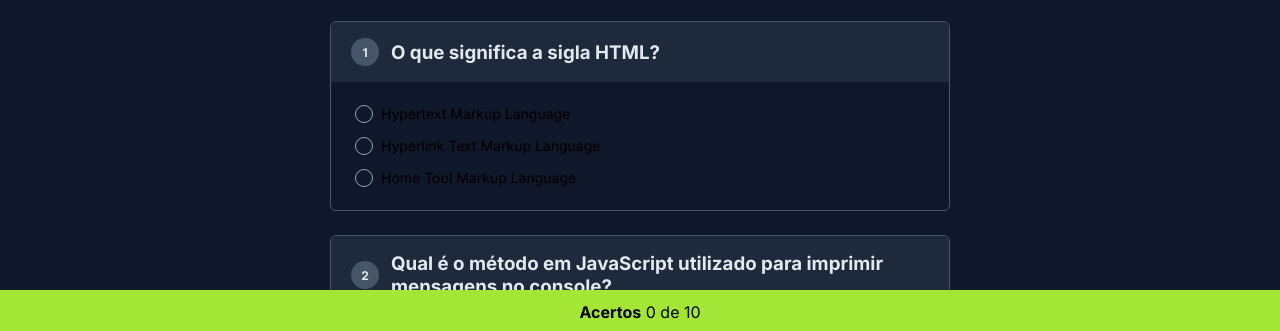
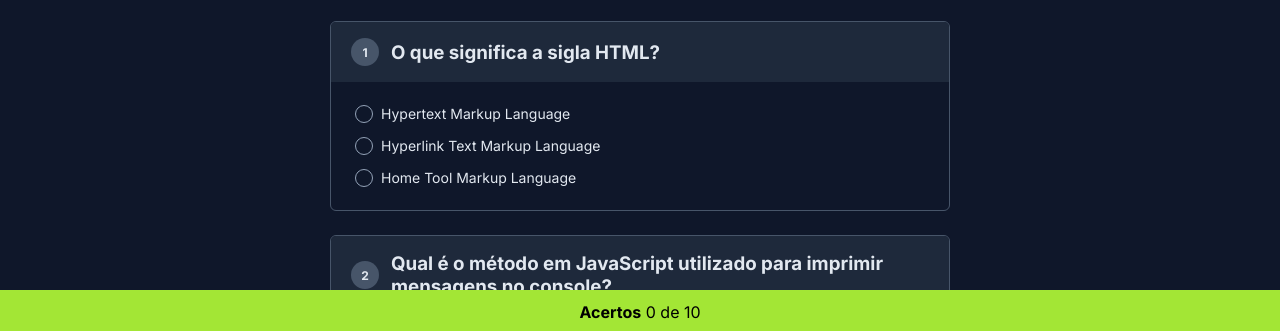
Before and after one commit to chaybs/nlw-expertJS, a plain HTML site: page index.html in a window 1280 px wide. Shown: the part 466-797 px from the top of the page. Drawn offline with Linux system fonts and the light colour scheme; a web font is replaced by a local one.

Commit message:
ajuste na cor do css de dl dt sem o '#'

```diff
--- a/style.css
+++ b/style.css
@@ -89,7 +89,7 @@ header h1 {
   display: flex;
   gap: 8px;
   align-items: center;
-  color: e2e8f0;
+  color: #e2e8f0;
 }
 
 
```
